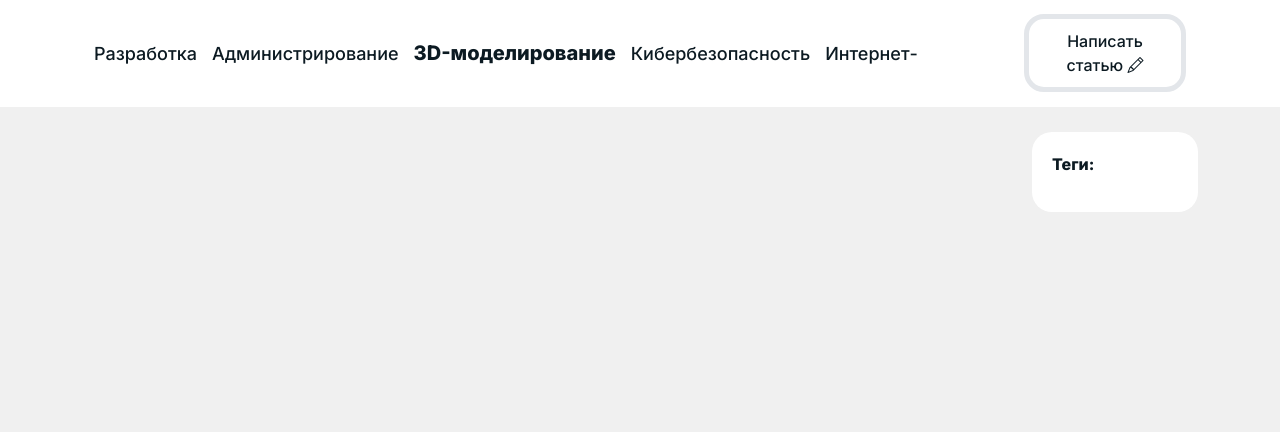
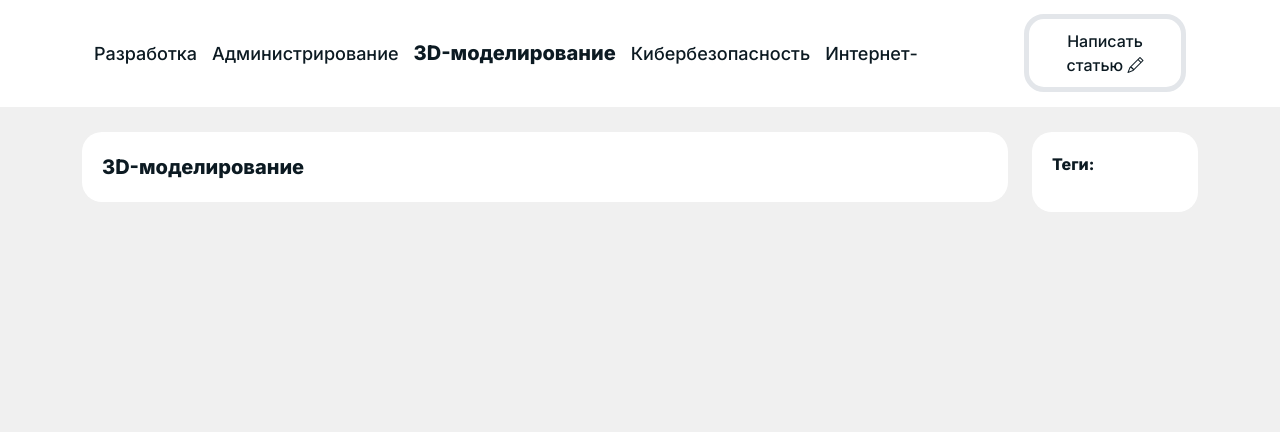
Before and after one commit to Hallteon/ITCubeWebSite, a Django app: a page that uses articles/templates/articles/articles.html in a window 1280 px wide. Shown: the part 63-495 px from the top of the page. Run offline with Django 4.2, Linux system fonts and the light colour scheme; data comes from the database, SQL or seed files in the repository; both versions use the stored data as it was after the commit; parts of the project's set-up code (start-up, migrations or seed data) failed here and were passed over; some libraries are stand-ins or nearby versions.

Commit message:
improved tag-system and category-system

```diff
--- a/articles/static/articles/css/articles.css
+++ b/articles/static/articles/css/articles.css
@@ -49,11 +49,31 @@
     text-decoration: underline;
 }
 
+.section-description {
+    background-color: #fff;
+    border-radius: 20px;
+    margin-top: 25px;
+    padding: 20px;
+}
+
+.section-description p {
+    margin-bottom: 0;
+}
+
+.section-description__name {
+    font-size: 20px;
+    font-weight: 600;
+}
+
+.section-description__description {
+    font-weight: 500;
+}
+
 .article-container {
     background-color: #fff;
     border-radius: 20px;
     padding: 20px;
-    margin-top: 25px;
+    margin: 25px auto 0;
 }
 
 .article-info, .comment-info {
@@ -114,7 +134,7 @@
 
 .comments-container {
     background-color: #fff;
-    border-radius: 10px;
+    border-radius: 20px;
     padding: 20px;
     margin: 25px auto 0;
 }
--- a/articles/templates/articles/articles.html
+++ b/articles/templates/articles/articles.html
@@ -43,7 +43,19 @@
 
     <div class="container">
         <div class="row justify-content-between">
-            <div class="col-10">
+            <div class="col-lg-10">
+                {% if selected_tag %}
+                <div class="col-12 section-description">
+                    <p class="section-description__name">{{tag.name}}</p>
+                    <p class="section-description__description">{{tag.description}}</p>
+                </div>
+                {% elif selected_cat %}
+                <div class="col-12 section-description">
+                    <p class="section-description__name">{{category.name}}</p>
+                    <p class="section-description__description">{{category.description}}</p>
+                </div>
+                {% endif %}
+
                 {% for article in articles %}
                 <div class="col-12 article-container">
                     <ul class="d-flex justify-content-between article-info">
@@ -88,7 +100,7 @@
                 {% endfor %}
             </div>
 
-            <div class="col-2">
+            <div class="col-lg-2">
                 <aside class="tags-sidebar sidebar">
                     <p class=""><strong>Теги:</strong></p>
 
@@ -111,7 +123,7 @@
 
         {% if page_obj.has_other_pages %}
         <div class="row">
-            <div class="col-sm-10">
+            <div class="col-lg-10">
                 <div class="col-12 pagination">
                     <div class="container-fluid">
                         <div class="row justify-content-between">
--- a/articles/views.py
+++ b/articles/views.py
@@ -102,6 +102,7 @@ class ShowCategory(DataMixin, ListView):
     def get_context_data(self, *, object_list=None, **kwargs):
         context = super().get_context_data(**kwargs)
         context['tags'] = Tag.objects.filter(category__slug=self.kwargs['category_slug'])
+        context['category'] = Category.objects.get(slug=self.kwargs['category_slug'])
 
         selected_cat = Category.objects.get(slug=self.kwargs['category_slug'])
         c_def = self.get_user_context(title=str(selected_cat.name), selected_cat=selected_cat.pk)
@@ -121,6 +122,7 @@ class ShowTag(DataMixin, ListView):
     def get_context_data(self, *, object_list=None, **kwargs):
         context = super().get_context_data(**kwargs)
         context['tags'] = Tag.objects.all()
+        context['tag'] = Tag.objects.get(slug=self.kwargs['tag_slug'])
 
         selected_tag = Tag.objects.get(slug=self.kwargs['tag_slug'])
         c_def = self.get_user_context(title=str(selected_tag.name), selected_tag=selected_tag.pk)
--- a/users/views.py
+++ b/users/views.py
@@ -48,12 +48,6 @@ class ProfileSettings(LoginRequiredMixin, DataMixin, UpdateView):
 
     def get_success_url(self):
         return reverse_lazy('profile', kwargs={'profile_slug': self.request.user.userprofile.slug})
-
-    def form_valid(self, form):
-        obj = form.save(commit=False)
-        obj.save()
-
-        return super().form_valid(form)
 
     def get_context_data(self, **kwargs):
         context = super().get_context_data(**kwargs)
```
Also changed, not shown: db.sqlite3.
